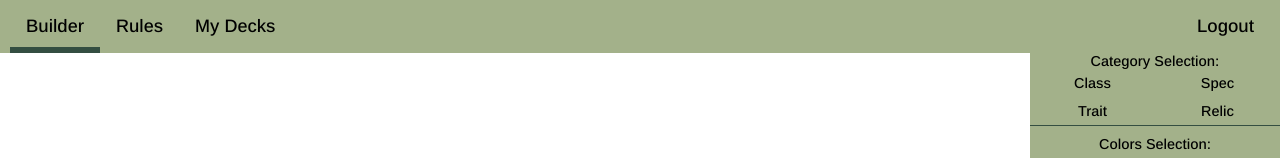
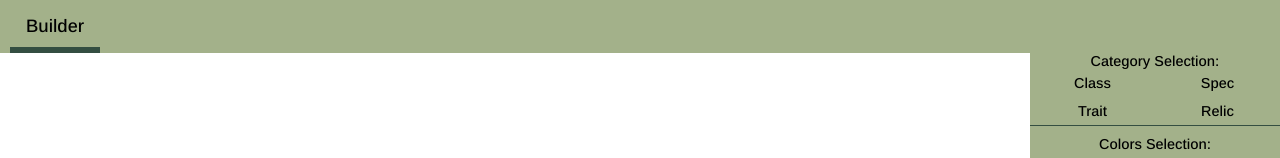
Before and after one commit to DeCKT/ivion-deck-builder, a React (Create React App) app: page / in a window 1280 px wide. Shown: the top 158 px of the page. Built offline with nearby package versions, Linux system fonts and the light colour scheme; no server answers; the database is empty.

Commit message:
Hiding WIP navigation links to clean up for presentation

```diff
--- a/src/App.css
+++ b/src/App.css
@@ -31,7 +31,7 @@ body {
 }
 
 #navbar menu li:last-of-type {
-  margin-left: auto;
+  /* margin-left: auto; */
 }
 
 #navbar menu li > * {
--- a/src/components/Navbar.js
+++ b/src/components/Navbar.js
@@ -16,7 +16,7 @@ function Navbar() {
             Builder
           </NavLink>
         </li>
-        <li>
+        {/* <li>
           <NavLink
             className={useLocation().pathname === "/rules" ? "current" : ""}
             to={"/rules"}
@@ -32,7 +32,7 @@ function Navbar() {
         </li>
         <li>
           {isAuthenticated ? <span>Logout</span> : <NavLink to={"/login"} />}
-        </li>
+        </li> */}
       </menu>
     </nav>
   );
```
